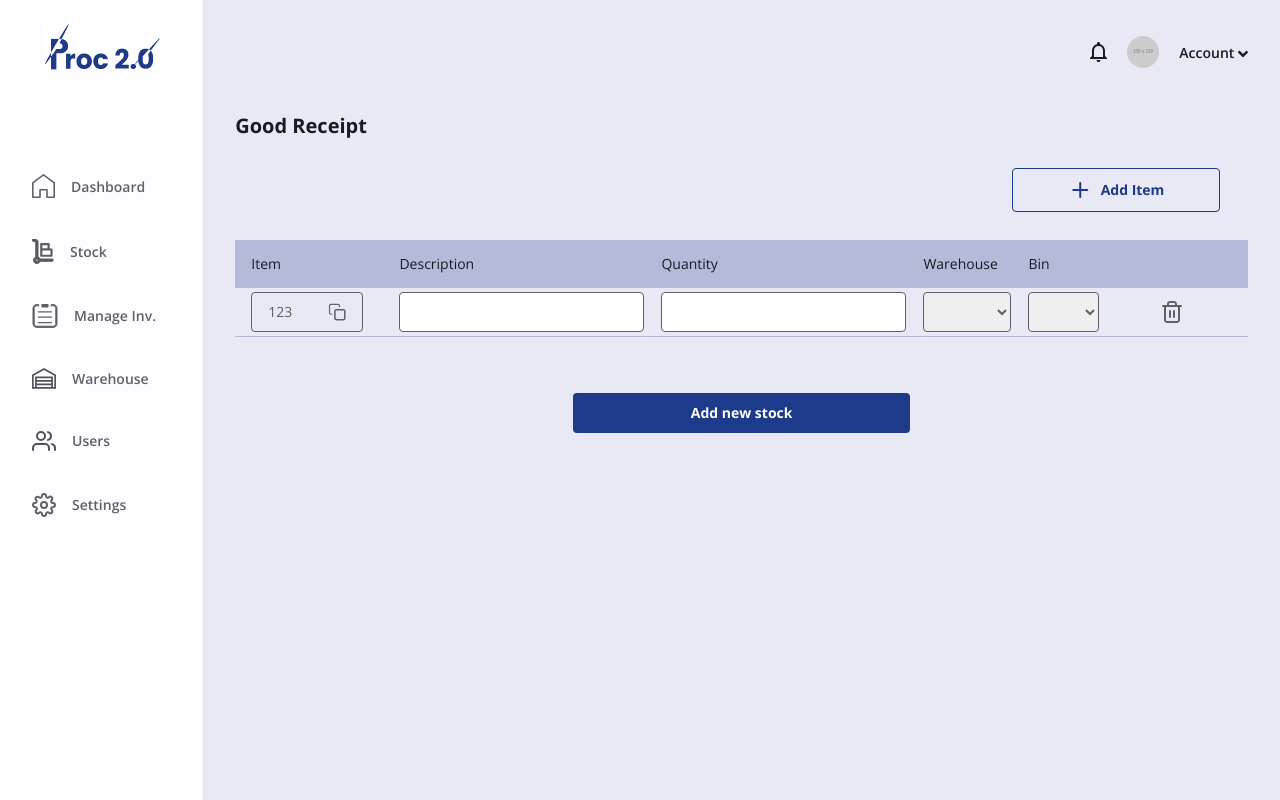
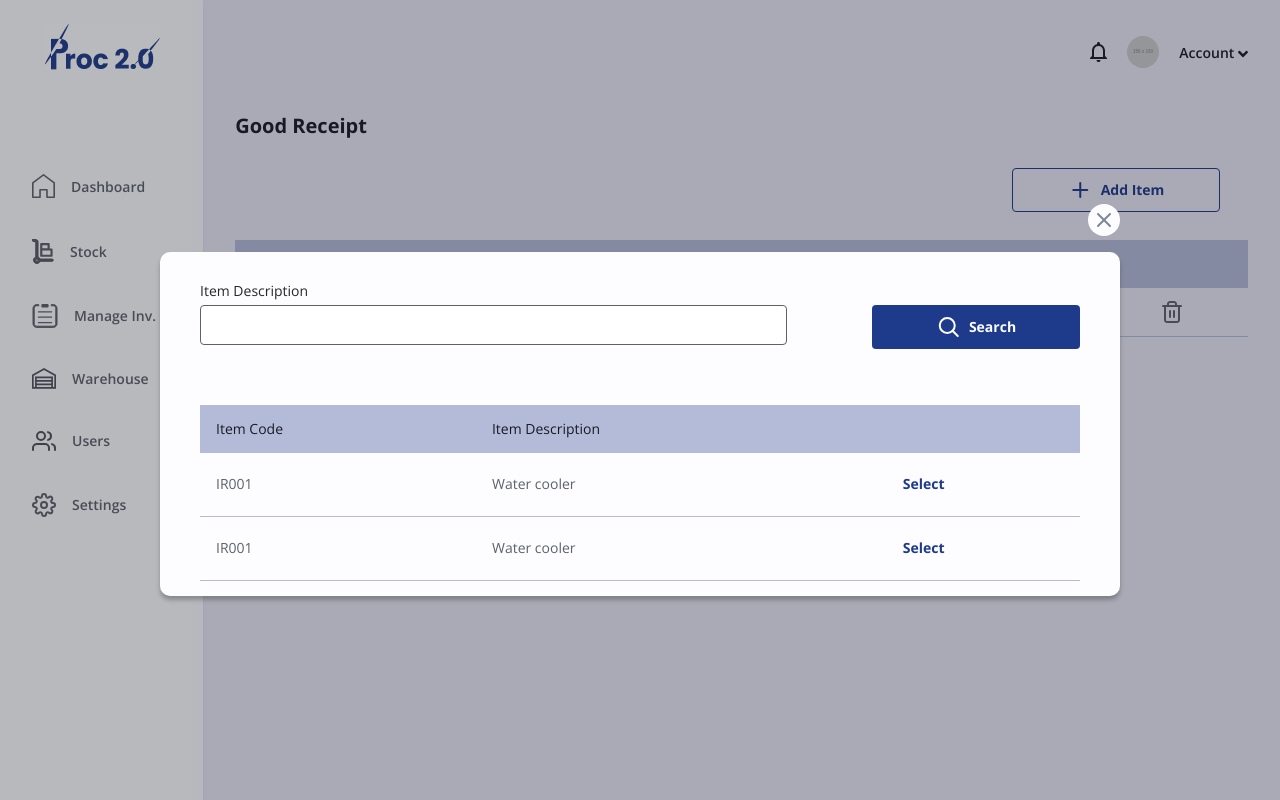
Before and after one commit to Mr-Malomz/invent, a Vue app: page /auth/goodreceipt in a window 1280 px wide. Both pictures are taken after a click on the button 307 px from the left and 311 px from the top of the page. Built offline with nearby package versions, Linux system fonts and the light colour scheme.

Commit message:
complete modal popup

```diff
--- /dev/null
+++ b/src/assets/svg/SearchIcon.vue
@@ -0,0 +1,37 @@
+<template>
+  <svg
+    width="25"
+    height="24"
+    viewBox="0 0 25 24"
+    fill="none"
+    xmlns="http://www.w3.org/2000/svg"
+    v-bind="props"
+  >
+    <path
+      fill-rule="evenodd"
+      clip-rule="evenodd"
+      d="M11.25 18C15.3921 18 18.75 14.6421 18.75 10.5C18.75 6.35786 15.3921 3 11.25 3C7.10786 3 3.75 6.35786 3.75 10.5C3.75 14.6421 7.10786 18 11.25 18Z"
+      stroke="#FDFDFF"
+      stroke-width="2"
+      stroke-linecap="round"
+      stroke-linejoin="round"
+    />
+    <path
+      d="M21.7498 21L16.5498 15.8"
+      stroke="#FDFDFF"
+      stroke-width="2"
+      stroke-linecap="round"
+      stroke-linejoin="round"
+    />
+  </svg>
+</template>
+
+<script>
+import { defineComponent } from "vue";
+
+export default defineComponent({
+  props: ["props", "color"],
+});
+</script>
+
+<style></style>
--- a/src/components/InputButton.vue
+++ b/src/components/InputButton.vue
@@ -23,7 +23,7 @@ export default defineComponent({
   components: { InputTrigger },
   data() {
     return {
-      value: "123",
+      value: "",
       isError: false,
     };
   },
--- a/src/views/auth/GoodReceipt.vue
+++ b/src/views/auth/GoodReceipt.vue
@@ -25,8 +25,8 @@
           :key="i"
         >
           <td class="pl-4 text-sm text-brand-grey">
-            <div class="w-28">
-              <input-button v-model="input.item" />
+            <div class="w-28" >
+              <input-button v-model="input.item" @click="handleModalOpen()"/>
             </div>
           </td>
           <td class="pl-4 text-sm text-brand-grey">
@@ -85,12 +85,65 @@
       </div>
     </form>
   </layout>
-  <modal :isModal="isModal" :handleModalClose="handleModalClose"> hello </modal>
+  <modal :isModal="isModal" :handleModalClose="handleModalClose">
+    <form
+      class="flex flex-col lg:flex-row lg:justify-between lg:items-center mb-8"
+    >
+      <div class="w-full lg:w-8/12">
+        <input-field title="item description" type="text" v-model="search" />
+      </div>
+      <div class="">
+        <button
+          class="h-11 w-52 flex justify-center items-center bg-brand-blue hover:bg-brand-blue-hover rounded transition-all ease-in-out duration-75"
+        >
+          <search-icon class="mr-2" />
+          <span class="text-sm font-bold text-brand-white capitalize"
+            >search</span
+          >
+        </button>
+      </div>
+    </form>
+    <div class="w-full h-44 max-h-44">
+      <div class="w-full h-full overflow-auto">
+        <table-generic
+          :headers="[
+            { id: 1, title: 'item code' },
+            { id: 2, title: 'item description' },
+            { id: 3, title: '' },
+          ]"
+        >
+          <tr class="border-brand-cancel border-b hover:bg-gray-100 h-12">
+            <td class="pl-4 text-sm text-brand-grey">IR001</td>
+            <td class="pl-4 text-sm text-brand-grey">Water cooler</td>
+            <td class="pl-4 text-sm text-brand-grey">
+              <button
+                class="font-bold text-brand-blue capitalize hover:text-brand-blue-hover"
+              >
+                select
+              </button>
+            </td>
+          </tr>
+          <tr class="border-brand-cancel border-b hover:bg-gray-100 h-12">
+            <td class="pl-4 text-sm text-brand-grey">IR001</td>
+            <td class="pl-4 text-sm text-brand-grey">Water cooler</td>
+            <td class="pl-4 text-sm text-brand-grey">
+              <button
+                class="font-bold text-brand-blue capitalize hover:text-brand-blue-hover"
+              >
+                select
+              </button>
+            </td>
+          </tr>
+        </table-generic>
+      </div>
+    </div>
+  </modal>
 </template>
 
 <script lang='ts'>
 import DeleteIcon from "@/assets/svg/DeleteIcon.vue";
 import PlusIcon from "@/assets/svg/PlusIcon.vue";
+import SearchIcon from "@/assets/svg/SearchIcon.vue";
 import Button from "@/components/Button.vue";
 import InputField from "@/components/Input.vue";
 import InputButton from "@/components/InputButton.vue";
@@ -111,6 +164,7 @@ export default defineComponent({
     OutlineLink,
     PlusIcon,
     Modal,
+    SearchIcon,
   },
 
   data: () => ({
@@ -124,6 +178,7 @@ export default defineComponent({
       },
     ],
     isModal: false,
+    search: "",
   }),
 
   methods: {
```
